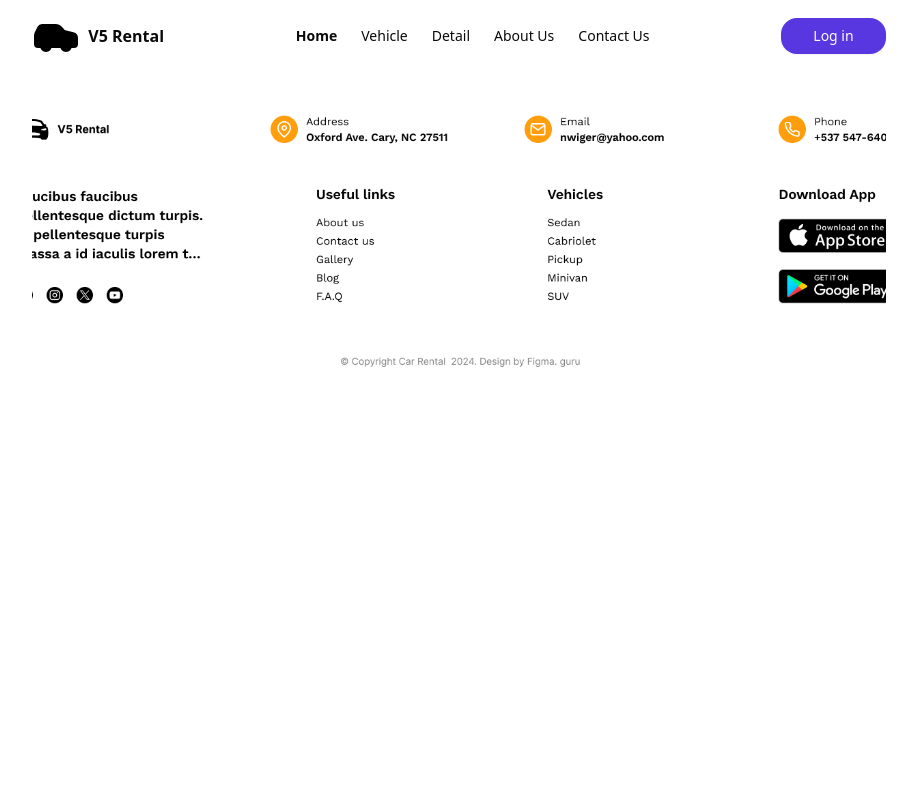
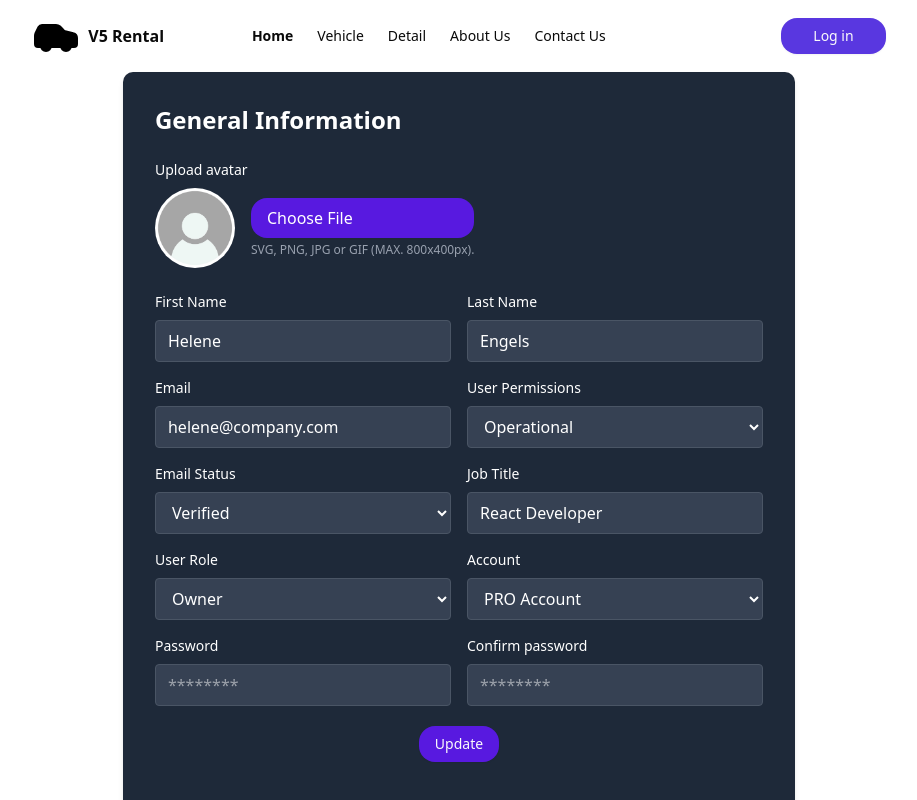
Before and after one commit to vankhai-coder/rent-vehicle-project, a React (Vite) app in the folder client/: page /update-profile in a window 1280 px wide. Shown: the top 800 px of the page, without its empty margins (181-1098 px from the left). Built offline with nearby package versions, Linux system fonts and the light colour scheme.

Commit message:
complete update profile

```diff
--- a/client/src/App.jsx
+++ b/client/src/App.jsx
@@ -7,6 +7,7 @@ import Vehicle from "./pages/Vehicle"
 import MotobikeDetail from './pages/MotobikeDetail'
 import ForgotPassword from "./pages/ForgotPassword"
 import Register from "./pages/Register"
+import UpdateProfile from "./pages/UpdateProfile"
 
 
 function App() {
@@ -30,6 +31,7 @@ function App() {
           {/* customer */}
           <Route path="/vehicle" element={<Vehicle />} />
           <Route path="/detail" element={<MotobikeDetail />} />
+          <Route path="/update-profile" element={<UpdateProfile />} />
 
           {/* owner */}
 
--- a/client/src/components/Header.jsx
+++ b/client/src/components/Header.jsx
@@ -1,5 +1,6 @@
 import React, { useEffect, useState } from 'react'
 import { Car } from 'lucide-react';
+import { Loader } from 'lucide-react';
 import {
   Avatar,
   AvatarFallback,
@@ -19,6 +20,15 @@ import {
   CardHeader,
   CardTitle,
 } from "@/components/ui/card"
+import {
+  Dialog,
+  DialogContent,
+  DialogDescription,
+  DialogHeader,
+  DialogTitle,
+  DialogTrigger,
+} from "@/components/ui/dialog"
+
 import { Input } from "@/components/ui/input"
 import { Label } from "@/components/ui/label"
 import {
@@ -30,7 +40,8 @@ import {
 import { Link, useNavigate } from 'react-router-dom';
 import { useDispatch, useSelector } from 'react-redux';
 import { toast } from 'react-toastify';
-import { logoutUser, updatePassword } from '@/redux/features/userSlice';
+import { logoutUser, setUpdatePasswordFalse, updatePassword } from '@/redux/features/userSlice';
+import { store } from '@/redux/store/store';
 
 
 const Header = () => {
@@ -39,7 +50,7 @@ const Header = () => {
   const navigate = useNavigate()
   // redux state :
   const dispatch = useDispatch()
-  const { role, userId, userImage, loading, error, errorMessage, updatePasswordSuccess } = useSelector(state => state.user)
+  const { role, userId, userImage, loading, error, errorMessage, updatePasswordSuccess, email, fullName } = useSelector(state => state.user)
 
   // state :
   const [currentPassword, setCurrentPassword] = useState('');
@@ -72,8 +83,12 @@ const Header = () => {
 
   };
   // logout function :
-  const handleLogout = () => {
-    dispatch(logoutUser())
+  const handleLogout = async () => {
+    await dispatch(logoutUser())
+    if (!error) {
+      navigate('/login')
+      return
+    }
   }
   // toast error :
   useEffect(() => {
@@ -83,7 +98,7 @@ const Header = () => {
     }
     if (!error && updatePasswordSuccess) {
       toast.success('Change password successfully!')
-      dispatch(logoutUser())
+      store.dispatch(setUpdatePasswordFalse())
       return
     }
 
@@ -125,6 +140,10 @@ const Header = () => {
       {role === 'admin' ? <div className='flex items-center'>
         <Button variant={''} className='bg-[#5937E0] rounded-2xl px-8' > Admin Dashboard</Button>
       </div> : <></>}
+      {/* fullName or email :  */}
+      <div className='flex items-center font-bold'>
+        {fullName ? fullName : email}
+      </div>
 
       {/* login or avatar : */}
       <div className='flex items-center'>
@@ -148,8 +167,17 @@ const Header = () => {
                     {role === 'user' ? <Button variant='outline' className='w-2/3'>Become Owner</Button> : <></>}
                     {role === 'owner' ? <Button variant='outline' className='w-2/3'>Owner Dashboard</Button> : <></>}
                     {role === 'admin' ? <Button variant='outline' className='w-2/3'>Admin Dashboard</Button> : <></>}
-                    <Button variant='outline' className='w-2/3'>Update Profile</Button>
-                    <Button variant='outline' className='w-2/3 hover:cursor-pointer' onClick={handleLogout} >Logout</Button>
+
+                    <Link to={'/update-profile'} >
+                      <Button variant='outline' className='w-2/3'>Update Profile</Button>
+                    </Link>
+                    <Button
+                      variant='outline'
+                      className='w-2/3 hover:cursor-pointer'
+                      onClick={handleLogout}
+                    >
+                     {loading ? <Loader className='animate-spin' /> : ' Logout'}
+                    </Button>
                   </Card>
                 </TabsContent>
                 <TabsContent value="password">
--- a/client/src/pages/Login.jsx
+++ b/client/src/pages/Login.jsx
@@ -4,7 +4,7 @@ import { Link, useSearchParams } from 'react-router-dom'
 import { loginUser } from '@/redux/features/userSlice'
 import { toast } from 'react-toastify'
 import { useNavigate } from 'react-router-dom'
-
+import { Loader } from 'lucide-react';
 
 const Login = () => {
     // function for redux to send login :
@@ -33,7 +33,7 @@ const Login = () => {
     }
     useEffect(() => {
         // toast :
-        if (userId) {
+        if (userId ) {
             toast.success('Login successfully!')
             navigate('/')
         } else {
@@ -126,7 +126,7 @@ const Login = () => {
                                     ${loading ? 'opacity-60 cursor-not-allowed' : 'cursor-pointer'}
                                  `}
                             >
-                                {loading ? 'Logging in...' : ' Log in'}
+                                {loading ? <Loader className='animate-spin' /> : ' Log in'}
                             </button>
                         </div>
                     </form>
--- /dev/null
+++ b/client/src/pages/UpdateProfile.jsx
@@ -0,0 +1,167 @@
+import React from 'react';
+import { Button } from '@/components/ui/button';
+import { useSelector } from 'react-redux';
+import { Loader } from 'lucide-react';
+
+const UpdateProfile = () => {
+
+  const { userImage } = useSelector(state => state.user)
+
+  return (
+    <div className="bg-gray-800 text-white p-8 rounded-lg shadow-md w-full max-w-2xl mx-auto">
+      <h2 className="text-2xl font-semibold mb-6">General Information</h2>
+
+      {/* Avatar Upload */}
+      <div className="mb-6">
+        <label className="block text-sm font-medium mb-2">Upload avatar</label>
+        <div className="flex items-center">
+          <div className="w-20 h-20 rounded-full overflow-hidden mr-4">
+            <img
+              src={`${userImage || '/default_avt.jpg'}`} // Replace with actual avatar URL
+              alt="User Avatar"
+              className="w-full h-full object-cover"
+            />
+          </div>
+          <div className="flex flex-col">
+            <input
+              type="file"
+              id="avatar"
+              className="hidden"
+            />
+            <label
+              htmlFor="avatar"
+              className="bg-[#5819E0] hover:bg-blue-900 rounded-2xl text-white py-2 px-4  cursor-pointer"
+            >
+              Choose File
+            </label>
+            <span className="text-xs text-gray-400 mt-1">
+              SVG, PNG, JPG or GIF (MAX. 800x400px).
+            </span>
+          </div>
+        </div>
+      </div>
+
+      {/* First and Last Name */}
+      <div className="grid grid-cols-1 md:grid-cols-2 gap-4 mb-4">
+        <div>
+          <label className="block text-sm font-medium mb-2">First Name</label>
+          <input
+            type="text"
+            value="Helene" // Replace with actual value
+            className="w-full bg-gray-700 border border-gray-600 rounded py-2 px-3 focus:outline-none focus:border-blue-500"
+          />
+        </div>
+        <div>
+          <label className="block text-sm font-medium mb-2">Last Name</label>
+          <input
+            type="text"
+            value="Engels" // Replace with actual value
+            className="w-full bg-gray-700 border border-gray-600 rounded py-2 px-3 focus:outline-none focus:border-blue-500"
+          />
+        </div>
+      </div>
+
+      {/* Email and User Permissions */}
+      <div className="grid grid-cols-1 md:grid-cols-2 gap-4 mb-4">
+        <div>
+          <label className="block text-sm font-medium mb-2">Email</label>
+          <input
+            type="email"
+            value="helene@company.com" // Replace with actual value
+            className="w-full bg-gray-700 border border-gray-600 rounded py-2 px-3 focus:outline-none focus:border-blue-500"
+          />
+        </div>
+        <div>
+          <label className="block text-sm font-medium mb-2">User Permissions</label>
+          <select
+            className="w-full bg-gray-700 border border-gray-600 rounded py-2 px-3 focus:outline-none focus:border-blue-500"
+            value="Operational" // Replace with actual value
+          >
+            <option value="Operational">Operational</option>
+            <option value="Admin">Admin</option>
+            {/* Add more options as needed */}
+          </select>
+        </div>
+      </div>
+
+      {/* Email Status and Job Title */}
+      <div className="grid grid-cols-1 md:grid-cols-2 gap-4 mb-4">
+        <div>
+          <label className="block text-sm font-medium mb-2">Email Status</label>
+          <select
+            className="w-full bg-gray-700 border border-gray-600 rounded py-2 px-3 focus:outline-none focus:border-blue-500"
+            value="Verified" // Replace with actual value
+          >
+            <option value="Verified">Verified</option>
+            <option value="Unverified">Unverified</option>
+            {/* Add more options as needed */}
+          </select>
+        </div>
+        <div>
+          <label className="block text-sm font-medium mb-2">Job Title</label>
+          <input
+            type="text"
+            value="React Developer" // Replace with actual value
+            className="w-full bg-gray-700 border border-gray-600 rounded py-2 px-3 focus:outline-none focus:border-blue-500"
+          />
+        </div>
+      </div>
+
+      {/* User Role and Account */}
+      <div className="grid grid-cols-1 md:grid-cols-2 gap-4 mb-4">
+        <div>
+          <label className="block text-sm font-medium mb-2">User Role</label>
+          <select
+            className="w-full bg-gray-700 border border-gray-600 rounded py-2 px-3 focus:outline-none focus:border-blue-500"
+            value="Owner" // Replace with actual value
+          >
+            <option value="Owner">Owner</option>
+            <option value="Admin">Admin</option>
+            {/* Add more options as needed */}
+          </select>
+        </div>
+        <div>
+          <label className="block text-sm font-medium mb-2">Account</label>
+          <select
+            className="w-full bg-gray-700 border border-gray-600 rounded py-2 px-3 focus:outline-none focus:border-blue-500"
+            value="PRO Account" // Replace with actual value
+          >
+            <option value="PRO Account">PRO Account</option>
+            <option value="Basic Account">Basic Account</option>
+            {/* Add more options as needed */}
+          </select>
+        </div>
+      </div>
+
+      {/* Password and Confirm Password */}
+      <div className="grid grid-cols-1 md:grid-cols-2 gap-4">
+        <div>
+          <label className="block text-sm font-medium mb-2">Password</label>
+          <input
+            type="password"
+            placeholder="********" // Replace with actual value
+            className="w-full bg-gray-700 border border-gray-600 rounded py-2 px-3 focus:outline-none focus:border-blue-500"
+          />
+        </div>
+        <div>
+          <label className="block text-sm font-medium mb-2">Confirm password</label>
+          <input
+            type="password"
+            placeholder="********" // Replace with actual value
+            className="w-full bg-gray-700 border border-gray-600 rounded py-2 px-3 focus:outline-none focus:border-blue-500"
+          />
+        </div>
+      </div>
+
+      <div>
+        <Button
+          className='bg-[#5819E0] hover:bg-[#5819F9] rounded-2xl mx-auto flex my-5'
+        >
+          Update
+        </Button>
+      </div>
+    </div>
+  );
+};
+
+export default UpdateProfile;
```
Also changed, not shown: client/src/pages/Register.jsx (+7 -2 lines), client/src/redux/features/userSlice.js (+13 -4 lines), 1 other file (tests, documents, lock files or other folders).
